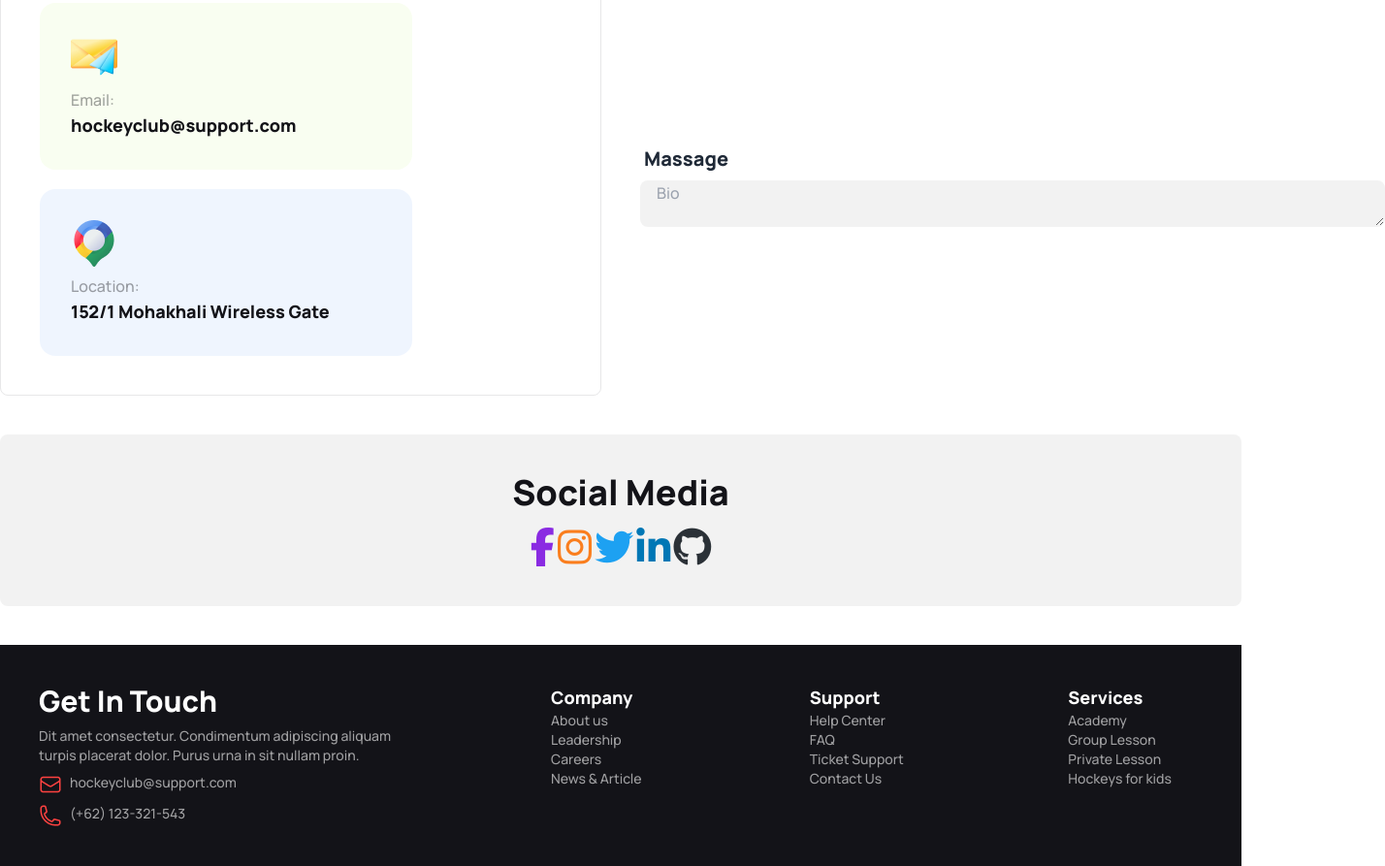
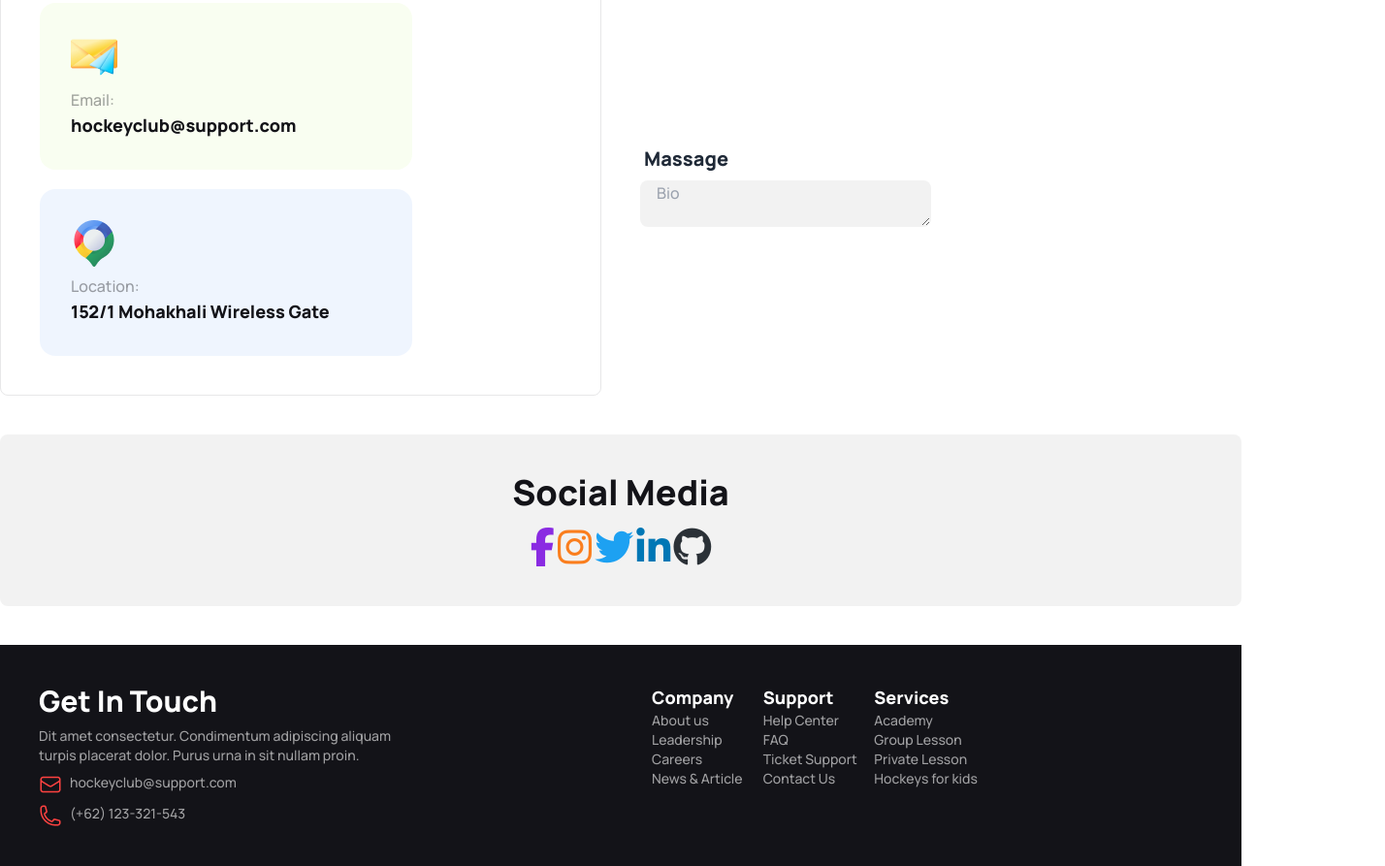
Before and after one commit to shahsohan/assignment-3, a plain HTML site: page index.html in a window 1280 px wide. Shown: the part 4590-5483 px from the top of the page at 97% size, 1428 px wide, since content can reach past the window. Drawn offline with nearby package versions, Linux system fonts and the light colour scheme.

Commit message:
some edit

```diff
--- a/index.html
+++ b/index.html
@@ -595,7 +595,7 @@
                             </div>
                             <div class="">
                                 <input type="text" placeholder="Enter your phone number"
-                                    class="input bg-base-200 w-full max-w-xs " />
+                                    class="input bg-base-200 w-full  max-w-xs" />
                             </div>
                         </div>
                     </div>
@@ -605,7 +605,7 @@
                             <span class="label-text text-xl font-bold">Massage</span>
 
                         </div>
-                        <textarea class="  input bg-base-200 w-screen max-w-screen-md" placeholder="Bio"></textarea>
+                        <textarea class="  input bg-base-200 w-full max-w-xs" placeholder="Bio"></textarea>
                     </div>
                 </div>
             </div>
@@ -651,7 +651,7 @@
                     </p>
                 </div>
             </div>
-            <div class="grig grid-cols-2  md:grid-cols-3 ml-24 pl- gap-40">
+            <div class="grig grid-cols-2  md:grid-cols-3 pl- ">
                 <nav class=" grid">
                     <header class="text-lg font-bold">Company</header>
                     <a class="link link-hover text-[#FFFFFF99]">About us</a>
```
